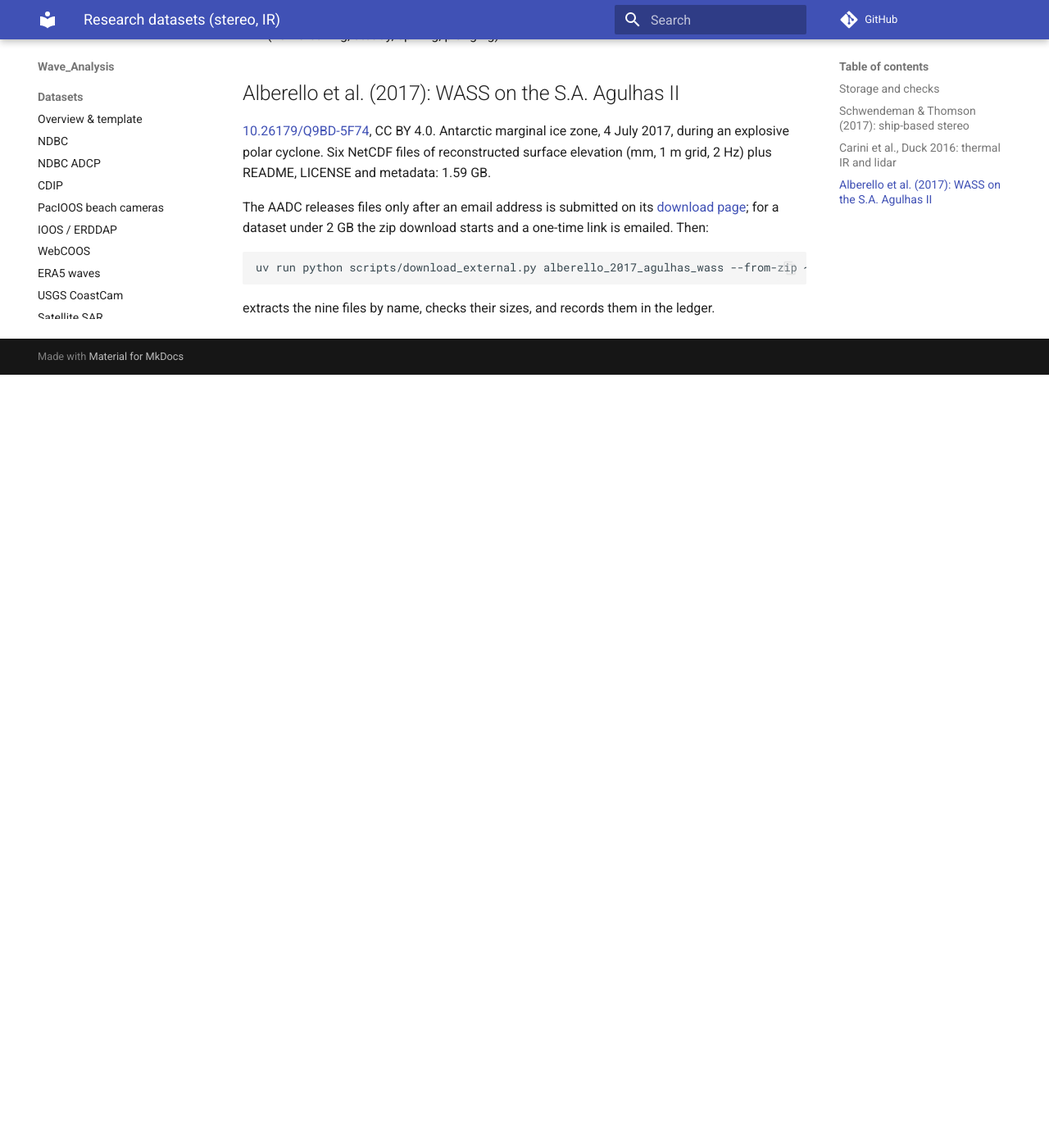
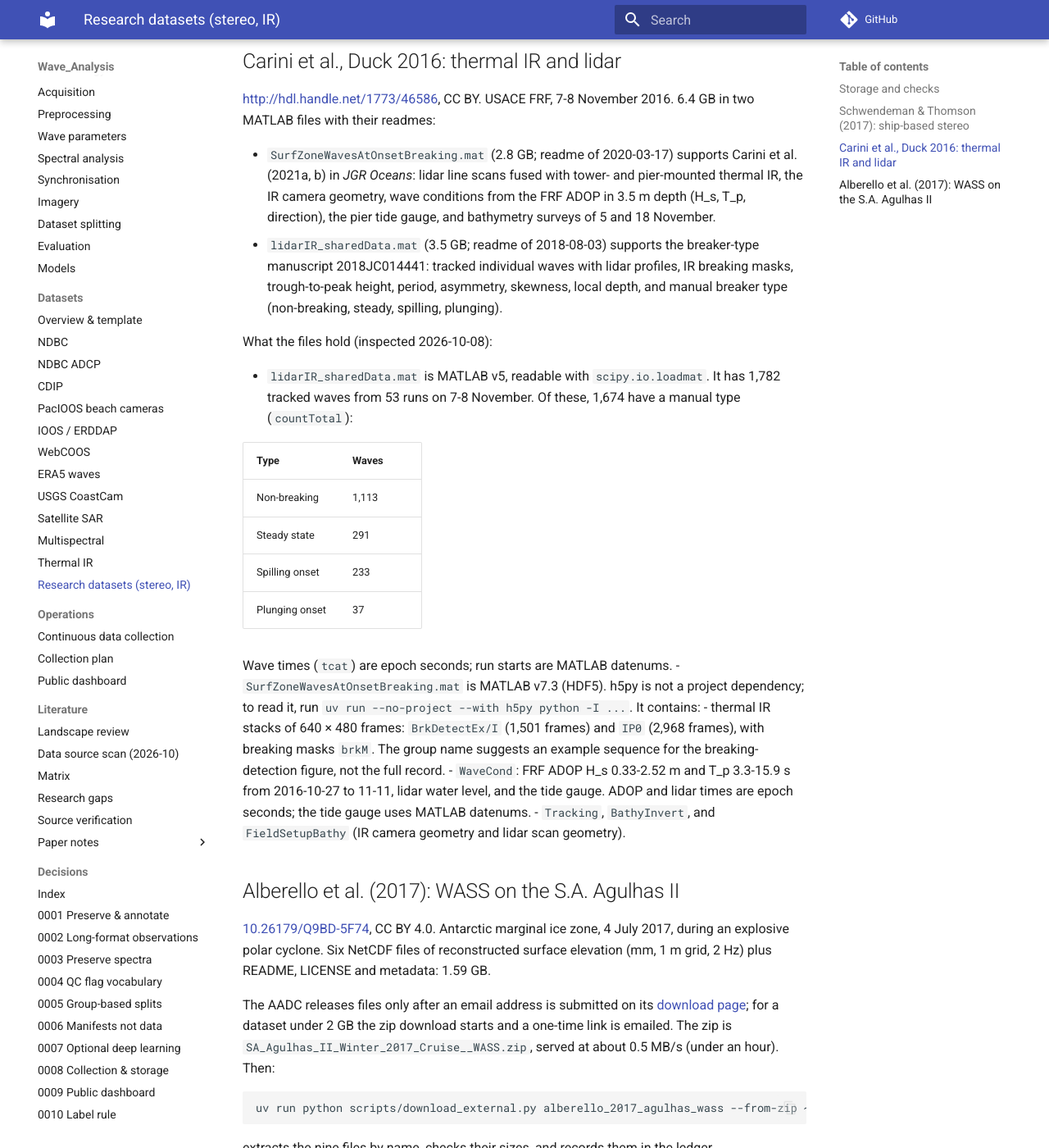
Before and after one commit to StevenFAU/Wave_Analysis, an MkDocs documentation site: the page built from docs/datasets/external_research_datasets.md, in a window 1280 px wide and 1400 px high, scrolled down 1903 px. Shown: the whole window at 82% size. Built offline with MkDocs 1.6.1 and Material for MkDocs 9.7.7, drawn with Linux system fonts in a browser that asks for light colours; comment, search, counter and statistics services are not loaded; before the commit the page ends 2360 px from its top, so only the background shows below that; some of the changed text lies outside the part shown.

Commit message:
Record the two UW research datasets as downloaded and describe their contents
All 14 files of the ship-based stereo and Duck IR + lidar datasets (31.2 GB)
match the repository's sizes and MD5s; the ledger rows are added. Contents
were listed without extracting or running the included MATLAB code:

- The five-minute stereo zip has 55 bursts, not the readme's 52. Each
  one-minute ZGrid file holds elevation and radiance on the same grid; the
  ~20,000 JPEGs are processing plots.
- lidarIR_sharedData.mat (v5): 1,782 tracked waves, 1,674 with a manual
  breaker type. SurfZoneWavesAtOnsetBreaking.mat (v7.3/HDF5): IR stacks of
  640 x 480 frames with breaking masks, and FRF ADOP wave conditions.

The Carini registry entry is now verified. The AADC doc step names the real
zip file instead of a placeholder.

Co-Authored-By: Claude Opus 5.5 <noreply@anthropic.com>

````diff
--- a/docs/datasets/external_research_datasets.md
+++ b/docs/datasets/external_research_datasets.md
@@ -35,7 +35,7 @@ G. Thompson*, North Pacific, winter 2014-2015. 24.8 GB in ten files.
 
 | File | Size | Content |
 |---|---|---|
-| `StereoXYZData_FiveMin.zip` | 8.2 GB | 52 videos, five minutes each: per minute `XYGrid`, `ZGrid` (elevation and radiance on a 161 × 161 grid at 0.25 m, 5 or 7.5 Hz), `IgmTimeSeries` (camera motion from a Novatel SPAN-IGM IMU), stereo options, disparity and product plots |
+| `StereoXYZData_FiveMin.zip` | 8.2 GB | 55 videos (the readme says 52), five minutes each: per minute `XYGrid`, `ZGrid` (elevation and radiance on a 161 × 161 grid at 0.25 m, 5 or 7.5 Hz), `IgmTimeSeries` (camera motion from a Novatel SPAN-IGM IMU), stereo options, disparity and product plots |
 | `StereoXYZData_FullCapture.zip` | 9.6 GB | The 10 best videos at full length (20-60 min), same layout |
 | `ResultsAndPlots_JPO.zip` | 6.8 GB | The paper's results: whitecap events, stereo spectra, figures |
 | `WaveriderSpectra_TGT2015.mat` | 11 MB | 263 records of 30 min from drifting Waveriders 3 and 4, 2014-12-28 to 2015-01-12: `Sf`, `Sftheta` (64 frequencies × 91 directions), moments, position. H_m0 1.05-7.19 m (computed here from `Sf`) |
@@ -44,6 +44,20 @@ G. Thompson*, North Pacific, winter 2014-2015. 24.8 GB in ten files.
 | `StereoAnalysisCodes_JPO.zip` | 38 kB | MATLAB analysis code (spectra, zero-crossing, whitecap detection) |
 
 Raw stereo frames are not included; the authors provide them on request.
+
+What the archives hold (listed 2026-10-08 without extracting):
+
+- The five-minute zip has 55 bursts with `ZGrid` files (275 one-minute
+  files) on 10 days, 2014-12-28 16:05 to 2015-01-11 22:13 UTC. The
+  full-capture zip has the 10 the readme lists (337 files) on 4 of those days.
+  Both fall within the Waverider record. All member paths are relative.
+- The imagery is the `imgrid` radiance in each `ZGrid` file, on the same
+  0.25 m grid as the `zgrid` elevation. That makes an image and a measured
+  surface for every frame, without needing the raw frames.
+- The roughly 20,000 JPEGs are processing plots (`DisparityPlots`,
+  `XYZPlots`, every 25th frame), not camera frames.
+- The zips carry macOS `__MACOSX/` and `.DS_Store` entries; skip them when
+  extracting.
 
 ## Carini et al., Duck 2016: thermal IR and lidar
 
@@ -61,6 +75,33 @@ Raw stereo frames are not included; the authors provide them on request.
   skewness, local depth, and manual breaker type (non-breaking, steady,
   spilling, plunging).
 
+What the files hold (inspected 2026-10-08):
+
+- `lidarIR_sharedData.mat` is MATLAB v5, readable with `scipy.io.loadmat`. It
+  has 1,782 tracked waves from 53 runs on 7-8 November. Of these, 1,674 have
+  a manual type (`countTotal`):
+
+  | Type | Waves |
+  |---|---|
+  | Non-breaking | 1,113 |
+  | Steady state | 291 |
+  | Spilling onset | 233 |
+  | Plunging onset | 37 |
+
+  Wave times (`tcat`) are epoch seconds; run starts are MATLAB datenums.
+- `SurfZoneWavesAtOnsetBreaking.mat` is MATLAB v7.3 (HDF5). h5py is not a
+  project dependency; to read it, run
+  `uv run --no-project --with h5py python -I ...`. It contains:
+  - thermal IR stacks of 640 × 480 frames: `BrkDetectEx/I` (1,501 frames) and
+    `IP0` (2,968 frames), with breaking masks `brkM`. The group name suggests
+    an example sequence for the breaking-detection figure, not the full
+    record.
+  - `WaveCond`: FRF ADOP H_s 0.33-2.52 m and T_p 3.3-15.9 s from 2016-10-27 to
+    11-11, lidar water level, and the tide gauge. ADOP and lidar times are
+    epoch seconds; the tide gauge uses MATLAB datenums.
+  - `Tracking`, `BathyInvert`, and `FieldSetupBathy` (IR camera geometry and
+    lidar scan geometry).
+
 ## Alberello et al. (2017): WASS on the S.A. Agulhas II
 
 [10.26179/Q9BD-5F74](https://doi.org/10.26179/Q9BD-5F74), CC BY 4.0. Antarctic
@@ -71,10 +112,11 @@ LICENSE and metadata: 1.59 GB.
 The AADC releases files only after an email address is submitted on its
 [download page](https://data.aad.gov.au/dataset/571cdc2c-c810-4996-ae82-b79dc25a894e/download);
 for a dataset under 2 GB the zip download starts and a one-time link is
-emailed. Then:
+emailed. The zip is `SA_Agulhas_II_Winter_2017_Cruise__WASS.zip`, served at
+about 0.5 MB/s (under an hour). Then:
 
 ```bash
-uv run python scripts/download_external.py alberello_2017_agulhas_wass --from-zip ~/Downloads/<file>.zip
+uv run python scripts/download_external.py alberello_2017_agulhas_wass --from-zip ~/Downloads/SA_Agulhas_II_Winter_2017_Cruise__WASS.zip
 ```
 
 extracts the nine files by name, checks their sizes, and records them in the
````
Also changed, not shown: CHANGELOG.md (+3 -0 lines), 3 other files.
